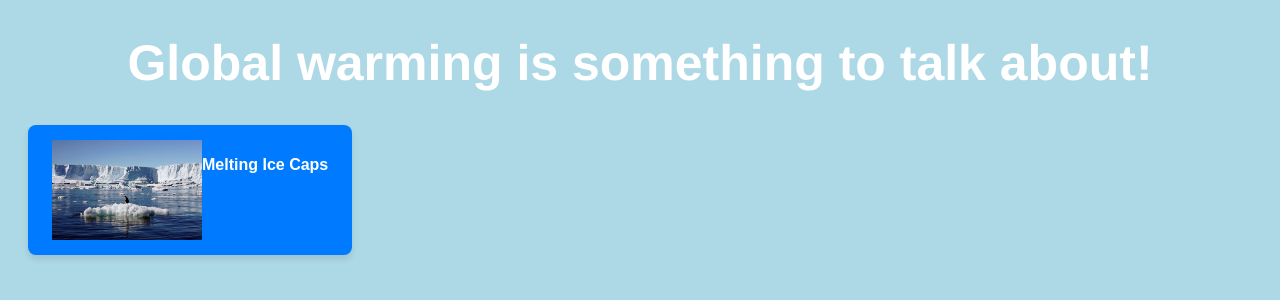
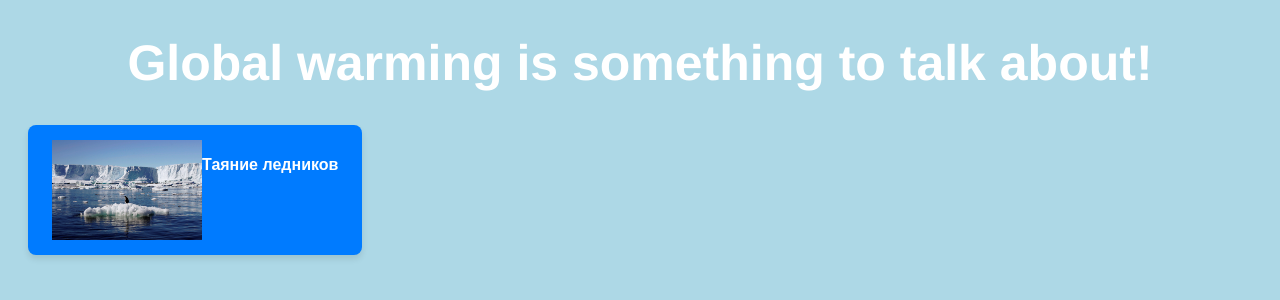
Before and after one commit to MrVadrix/Global-warming-idea, a Flask app: page / in a window 1280 px wide. Shown: the top 300 px of the page. Run offline with Flask 3, Linux system fonts and the light colour scheme.

Commit message:
index.html

```diff
--- a/Finishing job/templates/index.html
+++ b/Finishing job/templates/index.html
@@ -12,7 +12,7 @@
     <form action="{{ url_for('page2') }}" method="get">
         <button type="submit">
             <img src="{{ url_for('static', filename='ice caps.jpg') }}" alt="Button Image" style="width: 150px; height: 100px;">
-            <p>Melting Ice Caps</p>
+            <p>Таяние ледников</p>
         </button>
     </form>
 </body>
```
